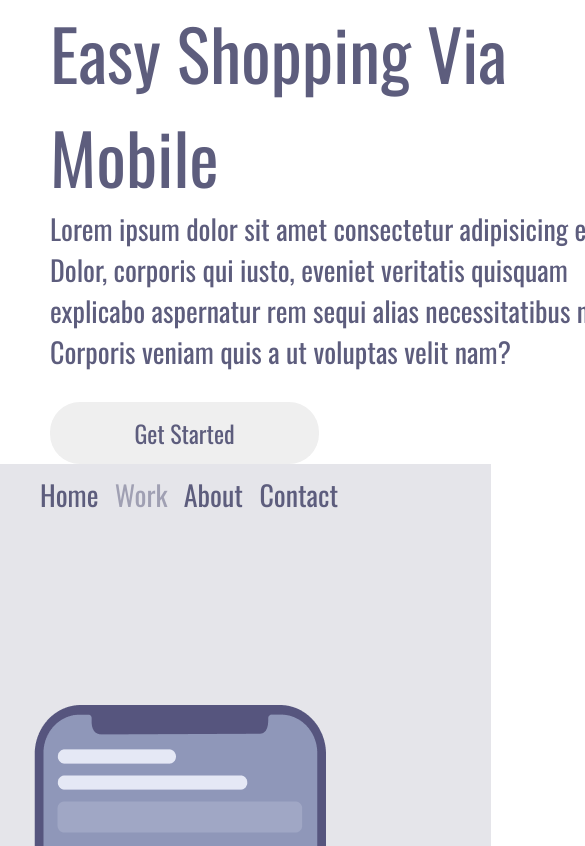
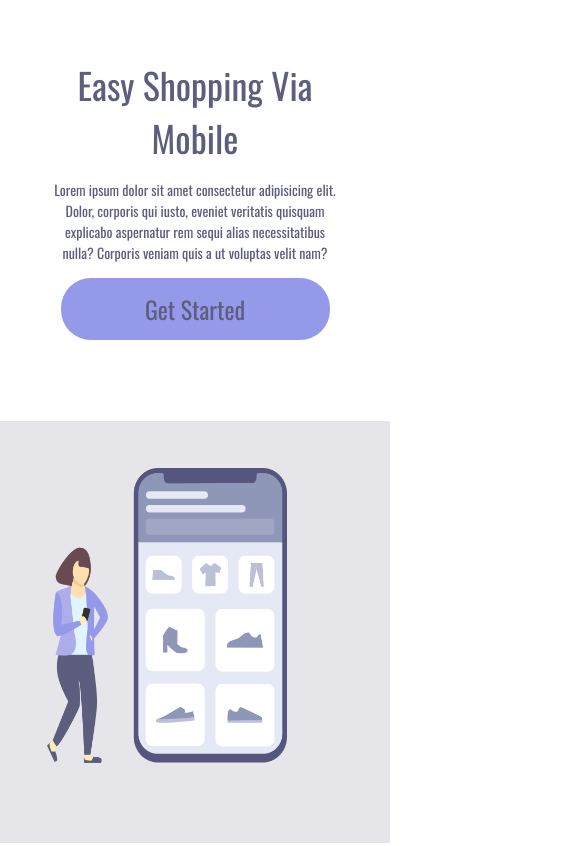
Before and after one commit to vitoria-vieirac/DevClub--Aulas, a plain HTML site: page third-project/index.html in a window 390 px wide. Shown: the top 846 px of the page, 585 px wide, since content can reach past the window. Drawn offline with nearby package versions, Linux system fonts and the light colour scheme.

Commit message:
Style - resposividade

```diff
--- a/third-project/style.css
+++ b/third-project/style.css
@@ -35,7 +35,7 @@ a:active {
 section {
     display: inline-block;
     width: 60%;
-    margin-left: 50px;;
+    margin-left: 50px;
 
 }
 
@@ -51,6 +51,7 @@ p {
 }
 
 button {
+    background-color: rgba(148, 153, 234, 1);
     width: 269px;
     height: 62px;
     font-size: 24px;
@@ -78,5 +79,56 @@ aside {
 img {
     position: relative;
     top: 20%;
-right: 130px;;
+right: 130px;
 }
+
+@media screen and (max-width:900px) {
+
+
+    section {
+        display:block;
+        width: 100%;
+        height: 43%;
+        margin-left: 0;
+    }
+
+    button {
+        display: block;
+        margin: 0 auto;
+    }
+
+    header {
+        display: none;
+    }
+
+    aside {
+        display: block;
+        width: 100%;
+        height: 50%;
+        position: static;
+        padding: 12%;
+
+    }
+
+    img {
+        position: static;
+        height: 90%;
+
+    }
+
+    h1 {
+        text-align: center;
+        font-size: 36px;
+        margin: 58px 50px 0 50px;
+        width: auto;
+    }
+
+    p {
+        margin: 15px 48px;
+        font-size: 14px;
+        text-align: center;
+        width: auto;
+    }
+
+
+}
```
